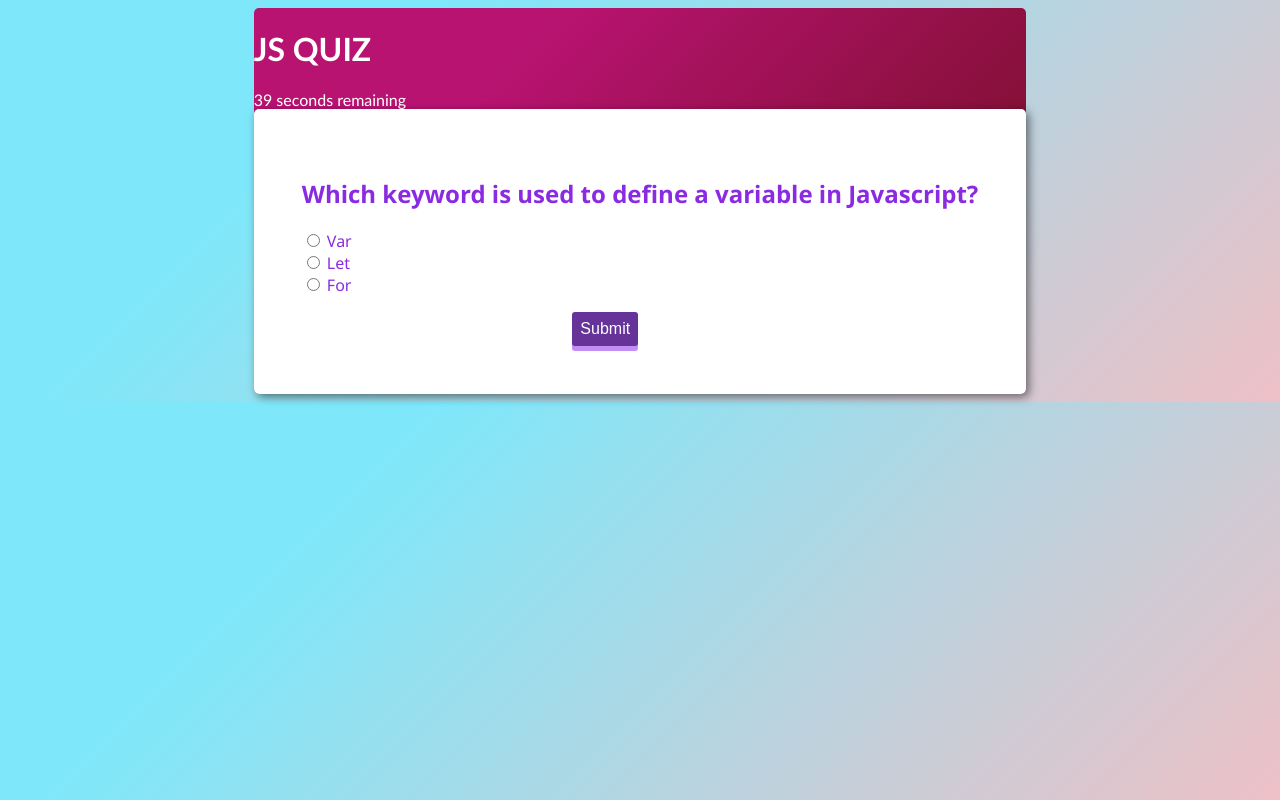
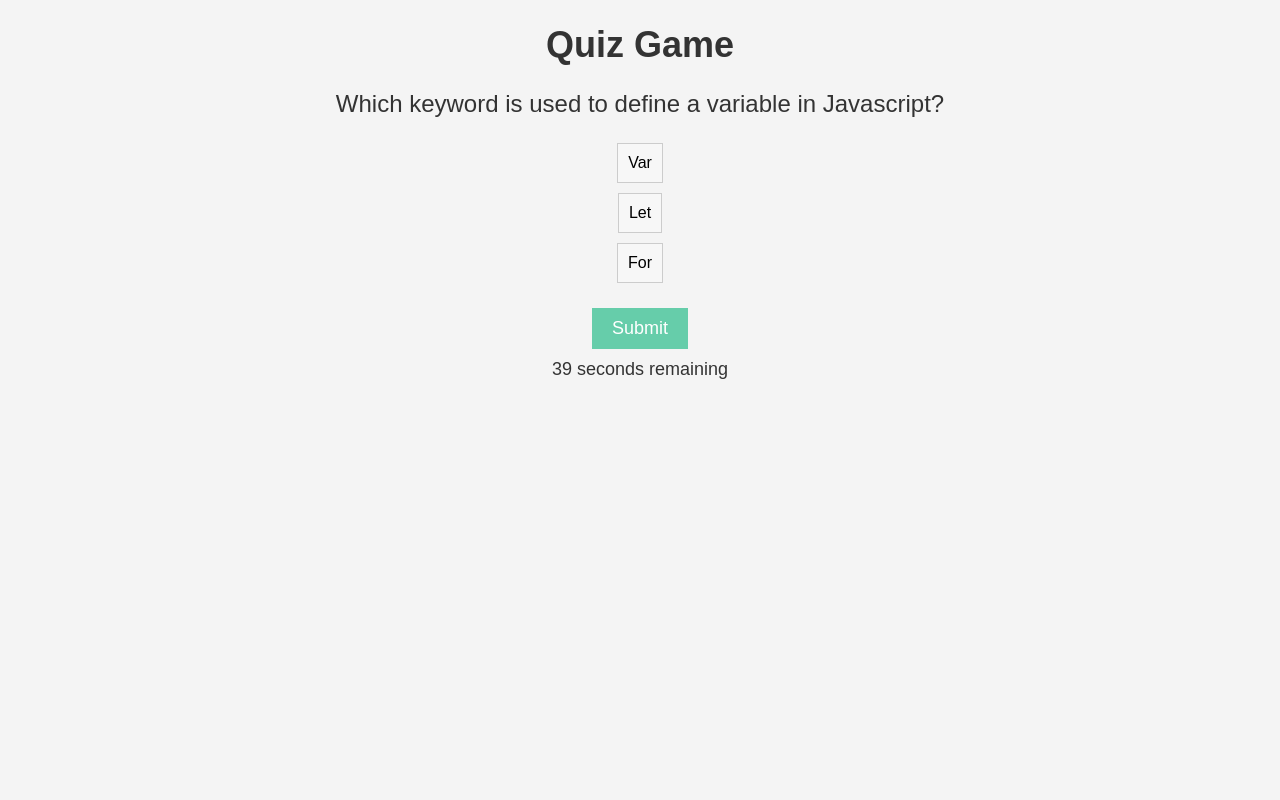
Before and after one commit to scoges/JSQuiz, a plain HTML site: page index.html in a window 1280 px wide. Both pictures are taken after a click on the button "Submit". Drawn offline with Linux system fonts and the light colour scheme.

Commit message:
fully functional

```diff
--- a/index.html
+++ b/index.html
@@ -7,28 +7,15 @@
     <title>JS Quiz</title>
     <link rel="stylesheet" href="style.css" />
   </head>
+
   <body>
-
-    <main id="quiz-app">
-        <h1 id="quiz-title">JS QUIZ</h1>
-        <div id="timer"></div>
-        <div class="quiz-container" id="quiz">
-          <h2 id="question"></h2>
-          <li>
-            <input type="radio" id="a" name="answer" class="answer" value="a" />
-            <label for="a" id="a+"></label>
-          </li>
-          <li>
-            <input type="radio" id="b" name="answer" class="answer" value="b" />
-            <label for="b" id="b+"></label>
-          </li>
-          <li>
-            <input type="radio" id="c" name="answer" class="answer" value="c" />
-            <label for="c" id="c+"></label>
-          </li>
-          <button id="submit" value="Submit">Submit</button>
-        </div>
-      </main>
-    <script src="script.js"></script>
+      <h1>Quiz Game</h1>
+      <div id="question"></div>
+      <input type="radio" name="answer" id="a" class="answer"><label for="a" id="a_label"></label><br>
+      <input type="radio" name="answer" id="b" class="answer"><label for="b" id="b_label"></label><br>
+      <input type="radio" name="answer" id="c" class="answer"><label for="c" id="c_label"></label><br>
+      <button id="submit">Submit</button>
+      <div id="timer">45 seconds remaining</div>
+      <script src="quiz.js"></script>
   </body>
-</html>
+  </html>
--- /dev/null
+++ b/quiz.js
@@ -0,0 +1,92 @@
+const questions = [
+  {
+      question: "What data type is not used in Javascript?",
+      a: "Boolean",
+      b: "Strings",
+      c: "Byte",
+      correct: "c"
+  },
+  {
+      question: "Which keyword is used to define a variable in Javascript?",
+      a: "Var",
+      b: "Let",
+      c: "For",
+      correct: "a"
+  },
+
+];
+
+const questionElem = document.getElementById('question');
+const aElem = document.getElementById('a_label');
+const bElem = document.getElementById('b_label');
+const cElem = document.getElementById('c_label');
+const submitButton = document.getElementById('submit');
+const allAnswers = document.querySelectorAll('.answer');
+
+let index = 0;
+let score = 0;
+let timeleft = 45;
+const timerElem = document.getElementById("timer");
+let timerId;
+
+function getQuiz() {
+  questionElem.textContent = questions[index].question;
+  aElem.textContent = questions[index].a;
+  bElem.textContent = questions[index].b;
+  cElem.textContent = questions[index].c;
+}
+
+function endQuiz() {
+  clearInterval(timerId);
+  alert('Score: ' + score);
+  const initials = prompt("Enter your initials to post your score:");
+  const highScore = { initials, score };
+  const highScores = JSON.parse(localStorage.getItem("highScores")) || [];
+  highScores.push(highScore);
+  localStorage.setItem("highScores", JSON.stringify(highScores));
+  const showHighScores = confirm("See high scores?");
+    if (showHighScores) {
+        window.location.href = "highcore/high.html";
+}
+}
+function countdown() {
+  if (timeleft === 0) {
+      endQuiz();
+  } else {
+      timerElem.textContent = timeleft + ' seconds remaining';
+      timeleft--;
+  }
+}
+
+function select() {
+  let selectedAnswer;
+  allAnswers.forEach((el) => {
+      if (el.checked) {
+          selectedAnswer = el.id;
+      }
+  });
+  return selectedAnswer;
+}
+
+function startQuiz() {
+  getQuiz();
+  timerId = setInterval(countdown, 1000);
+  submitButton.addEventListener('click', () => {
+      const selectedAnswer = select();
+      if (selectedAnswer) {
+          if (selectedAnswer === questions[index].correct) {
+              score++;
+          } else {
+              timeleft -= 5;
+          }
+      }
+      index++;
+      if (index < questions.length) {
+          getQuiz();
+      } else {
+          endQuiz();
+      }
+  });
+}
+
+startQuiz();
--- a/script.js
+++ /dev/null
@@ -1,100 +0,0 @@
-const questions = [
-
-
-{question: "What data type is not used in Javascript?",
-a: "Boolean",
-b: "Strings",
-c: "Byte",
-correct: "c"
-},
-
-{question: "Which keyword is used to define a variable in Javascript?",
-
-a: "Var",
-b: "Let",
-c: "For",
-correct: "a"},
-
-{question: ""}
-
-
-
-
-]
-
-
-const question = document.getElementById('question');
-const a = document.getElementById('a+');
-const b = document.getElementById('b+');
-const c = document.getElementById('c+');
-const btn = document.getElementById('submit');
-const all_answer = document.querySelectorAll('.answer');
-
-
-let index = 0;
-let score = 0;
-
-function getSelected() {
-  let ans = undefined;
-  all_answer.forEach((el) => {
-    if (el.checked) {
-      ans = el.id;
-    }
-  });
-  return ans;
-}
-
-function deselectans() {
-  all_answer.forEach((el) => {
-    el.checked = false;
-  });
-}
-
-function getquiz() {
-  deselectans();
-  question.innerText = questions[index].question;
-  a.innerText = questions[index].a;
-  b.innerText = questions[index].b;
-  c.innerText = questions[index].c;
-}
-var timeLeft = 45;
-var elem = document.getElementById("timer");
-var timerId = setInterval(countdown, 1000);
-
-function countdown(){
-    if (timeLeft == -1) {
-        clearTimeout(timerId);
-        endquiz();
-    } else {
-        elem.innerHTML = timeLeft + ' seconds remaining';
-        timeLeft--;
-    }
-}
-
-function endquiz() {
-    alert("Hi");
-}
-function startquiz() {
-  btn.addEventListener('click', () => {
-    let ans = getSelected();
-    if (ans) {
-      if (ans == questions[index].correct) {
-        score++;
-      } else{timeLeft = timeLeft - 5}
-    }
-    index++;
-    if (index < questions.length) {
-      getquiz();
-    } else {
-      alert('score :' + score);
-      location.reload();
-    }
-  });
-}
-
-
-
-
-
-getquiz();
-startquiz();
--- a/style.css
+++ b/style.css
@@ -1,44 +1,61 @@
 body {
-    display: flex;
-    justify-content: center;
-    align-items: center;
-    background-color: #eec0c6;
-  background-image: linear-gradient(315deg, #eec0c6 0%, #7ee8fa 74%);
-    font-family: 'Trebuchet MS', 'Lucida Sans Unicode', 'Lucida Grande',
-      'Lucida Sans', Arial, sans-serif;
+  font-family: Arial, sans-serif;
+  background-color: #f4f4f4;
+  text-align: center;
+  margin: 0;
+  padding: 0;
 }
 
-  main {
-    background-color: #6b0f1a;
-    background-image: linear-gradient(315deg, #6b0f1a 0%, #b91372 74%);
-      border-radius: 5px;
-      color: white;
+h1 {
+  font-size: 36px;
+  color: #333;
 }
 
-.quiz-container {
+#question {
+  font-size: 24px;
+  margin: 20px 0;
+  color: #333;
+}
+
+.answer {
+  display: none;
+}
+
+label {
+  cursor: pointer;
+  padding: 10px;
+  background-color: #f7f7f7;
+  border: 1px solid #ccc;
+  margin: 5px;
+  display: inline-block;
+}
+
+input[type="radio"]:checked + label {
+  background-color: #66cdaa;
+  color: #fff;
+}
+
+button {
+  background-color: #66cdaa;
+  color: #fff;
+  border: none;
+  padding: 10px 20px;
+  font-size: 18px;
+  cursor: pointer;
+  margin-top: 20px;
+}
+
+#timer {
+  font-size: 18px;
+  margin-top: 10px;
+  color: #333;
+}
+.Highboard {
     list-style: none;
     box-shadow: 3px 3px 10px rgba(0, 0, 0, 0.5);
     border-radius: 5px;
     padding: 3rem;
     background-color: white;
-        color: blueviolet;
+    color: rgb(35, 125, 177);
     font-family: 'Segoe UI', Tahoma, Geneva, Verdana, sans-serif;
     }
-
-      button#submit {
-        padding: 0.5rem;
-        border: none;
-        border-radius: 3px;
-        background-color: rebeccapurple;
-        color: white;
-        font-size: 1rem;
-        margin: 1rem 0 0 40%;
-        box-shadow: 0 5px rgb(195, 141, 246);
-      }
-      button#submit:hover {
-        background-color: blueviolet;
-      }
-      button#submit:active {
-        background-color: blueviolet;
-        box-shadow: 0 5px rgb(188, 155, 219);
-        transform: translateY(4px);}
```
Also changed, not shown: highcore/high.html (added, +11 -0 lines), highscores.js (added, +12 -0 lines). Lines whose indentation alone changed are shown as unchanged.
